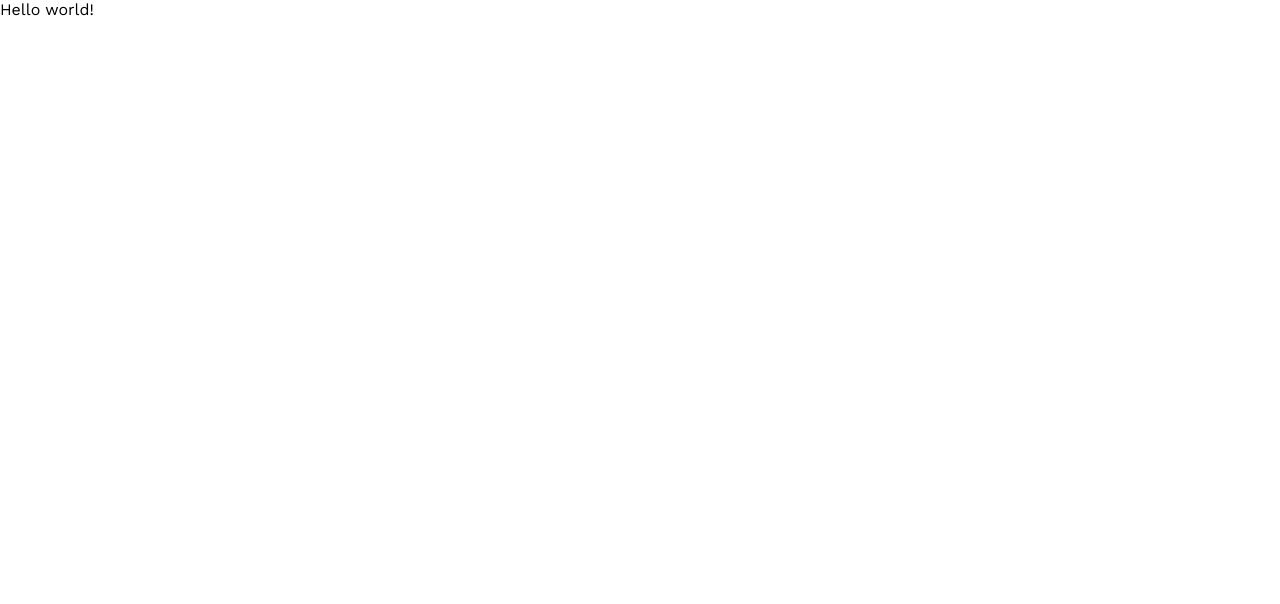
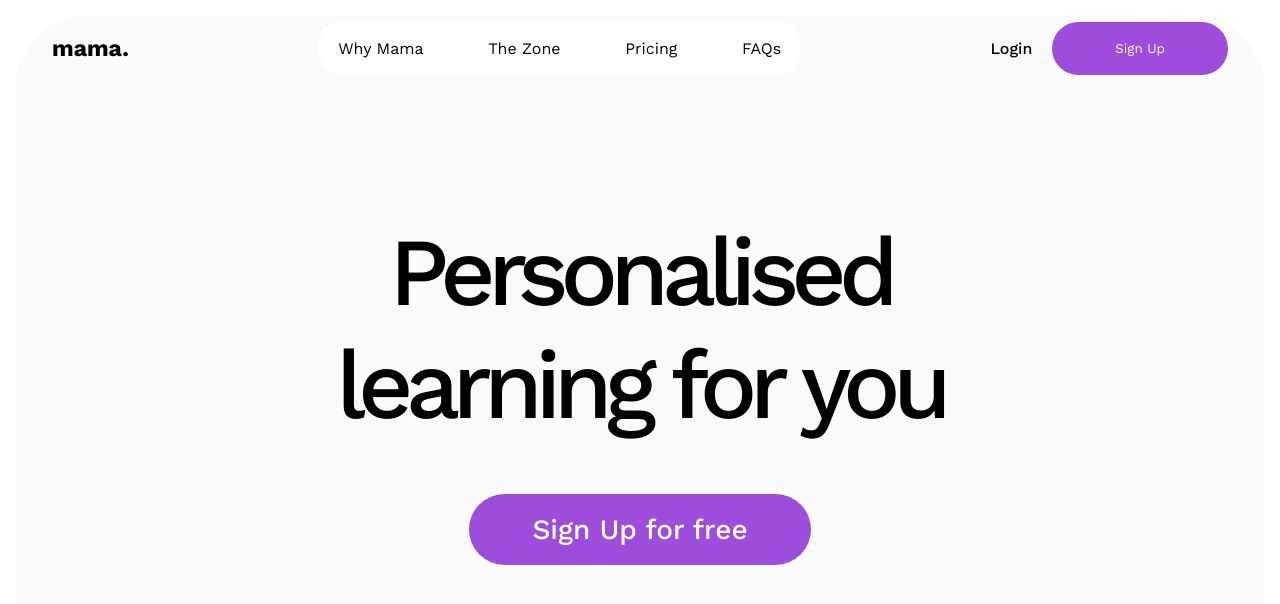
Before and after one commit to pyANSH/trf-mama, a React (Vite) app in the folder frontend/: page / in a window 1280 px wide. Shown: the top 604 px of the page. Built offline with nearby package versions, Linux system fonts and the light colour scheme.

Commit message:
fix : landing page

```diff
--- a/frontend/package.json
+++ b/frontend/package.json
@@ -10,12 +10,14 @@
   },
   "dependencies": {
     "@reduxjs/toolkit": "^1.9.2",
+    "@types/styled-components": "^5.1.26",
     "firebase": "^9.17.1",
     "react": "^18.2.0",
     "react-dom": "^18.2.0",
     "react-redux": "^8.0.5",
     "react-router-dom": "^6.8.1",
     "redux-logger": "^3.0.6",
+    "styled-components": "^5.3.6",
     "vite-plugin-checker": "^0.5.5",
     "vite-plugin-svgr": "^2.4.0"
   },
--- /dev/null
+++ b/frontend/src/pages/landingPage/LandingPage.tsx
@@ -0,0 +1,161 @@
+import React from "react";
+import styled from "styled-components";
+
+const MainContainer = styled.div`
+  display: flex;
+  width: 100%;
+  min-height: 200vh;
+`;
+
+const Header = styled.header`
+  background: transparent;
+  position: fixed;
+  top: 0;
+  display: flex;
+  justify-content: space-between;
+  align-items: center;
+  padding: 20px 52px;
+  width: 100%;
+`;
+
+const LogoText = styled.h1`
+  font-style: normal;
+  font-weight: 700;
+  font-size: 23px;
+  line-height: 27px;
+`;
+
+const Nav = styled.div`
+  display: flex;
+  justify-content: space-between;
+  align-items: center;
+  max-width: 483px;
+  max-height: 56px;
+  font-weight: 400;
+  font-size: 16px;
+  width: 100%;
+  background-color: #fff;
+  padding: 20px;
+  border-radius: 30px;
+`;
+
+const Logo = styled.div`
+  font-style: normal;
+  font-weight: 700;
+  font-size: 23px;
+  line-height: 27px;
+`;
+
+const Button = styled.button`
+  background: transparent;
+  border: none;
+  outline: none;
+`;
+
+const BTN_Login = styled(Button)`
+  background: transparent;
+  color: #000;
+
+  font-style: normal;
+  font-weight: 500;
+  font-size: 16px;
+`;
+
+const BTN_SignUp = styled(Button)`
+  background: #9e4cdc;
+  padding: 19px 63px;
+  border-radius: 30px;
+  color: #fff;
+`;
+
+const LoginBTNContainer = styled.div`
+  display: flex;
+  justify-content: space-between;
+  align-items: center;
+  gap: 20px;
+`;
+
+const Hero = styled.div`
+  background: #fafafa;
+  border-radius: 70px;
+  height: 100vh;
+  width: 98%;
+  margin: 16px;
+  display: flex;
+  justify-content: center;
+  align-items: center;
+  flex-direction: column;
+`;
+
+const HeroHeadingText = styled.h1`
+  font-weight: 500;
+  font-size: 96px;
+  line-height: 113px;
+  text-align: center;
+  letter-spacing: -8px;
+`;
+
+const HeroBTN = styled(BTN_SignUp)`
+  font-style: normal;
+  font-weight: 500;
+  font-size: 28px;
+  line-height: 33px;
+  border-radius: 70px;
+  margin: 52px 0;
+`;
+
+const NavListContainer = styled.ul`
+  display: flex;
+  justify-content: space-between;
+  align-items: center;
+  width: 100%;
+  list-style: none;
+`;
+
+const NavItem = styled.li`
+  a {
+    text-decoration: none;
+    color: #000;
+  }
+`;
+
+function LandingPage() {
+  return (
+    <MainContainer>
+      <Header>
+        <LogoText>{"mama."}</LogoText>
+        <Nav>
+          <NavListContainer>
+            <NavItem>
+              <a href="#">{"Why Mama"}</a>
+            </NavItem>
+            <NavItem>
+              <a href="#">{"The Zone"}</a>
+            </NavItem>
+            <NavItem>
+              <a href="#">{"Pricing"}</a>
+            </NavItem>
+            <NavItem>
+              <a href="#">{"FAQs"}</a>
+            </NavItem>
+          </NavListContainer>
+        </Nav>
+        <LoginBTNContainer>
+          <BTN_Login>{"Login"}</BTN_Login>
+          <BTN_SignUp>{"Sign Up"}</BTN_SignUp>
+        </LoginBTNContainer>
+      </Header>
+      {/* <header className="header"></header> */}
+      <Hero>
+        {/* <div></div> */}
+        <div>
+          <HeroHeadingText>{"Personalised"} </HeroHeadingText>
+          <HeroHeadingText>{"learning for you"}</HeroHeadingText>
+        </div>
+        <HeroBTN>{"Sign Up for free"}</HeroBTN>
+      </Hero>
+    </MainContainer>
+  );
+}
+
+export default LandingPage;
--- a/frontend/src/routes/landingPage.tsx
+++ b/frontend/src/routes/landingPage.tsx
@@ -1,4 +1,8 @@
-export const landingPageRoutes = [{
+import LandingPage from "../pages/landingPage/LandingPage";
+
+export const landingPageRoutes = [
+  {
     path: "/",
-    element: <div>Hello world!</div>,
-  }]
+    element: <LandingPage />,
+  },
+];
--- a/package.json
+++ b/package.json
@@ -10,6 +10,7 @@
   "author": "",
   "license": "ISC",
   "dependencies": {
+    "@types/styled-components": "^5.1.26",
     "concurrently": "^7.6.0"
   }
 }
```
Also changed, not shown: frontend/src/pages/dashboard/App.css (deleted, +0 -97 lines), frontend/src/pages/dashboard/Dashboard.tsx (deleted, +0 -49 lines), 2 other files (tests, documents, lock files or other folders).
